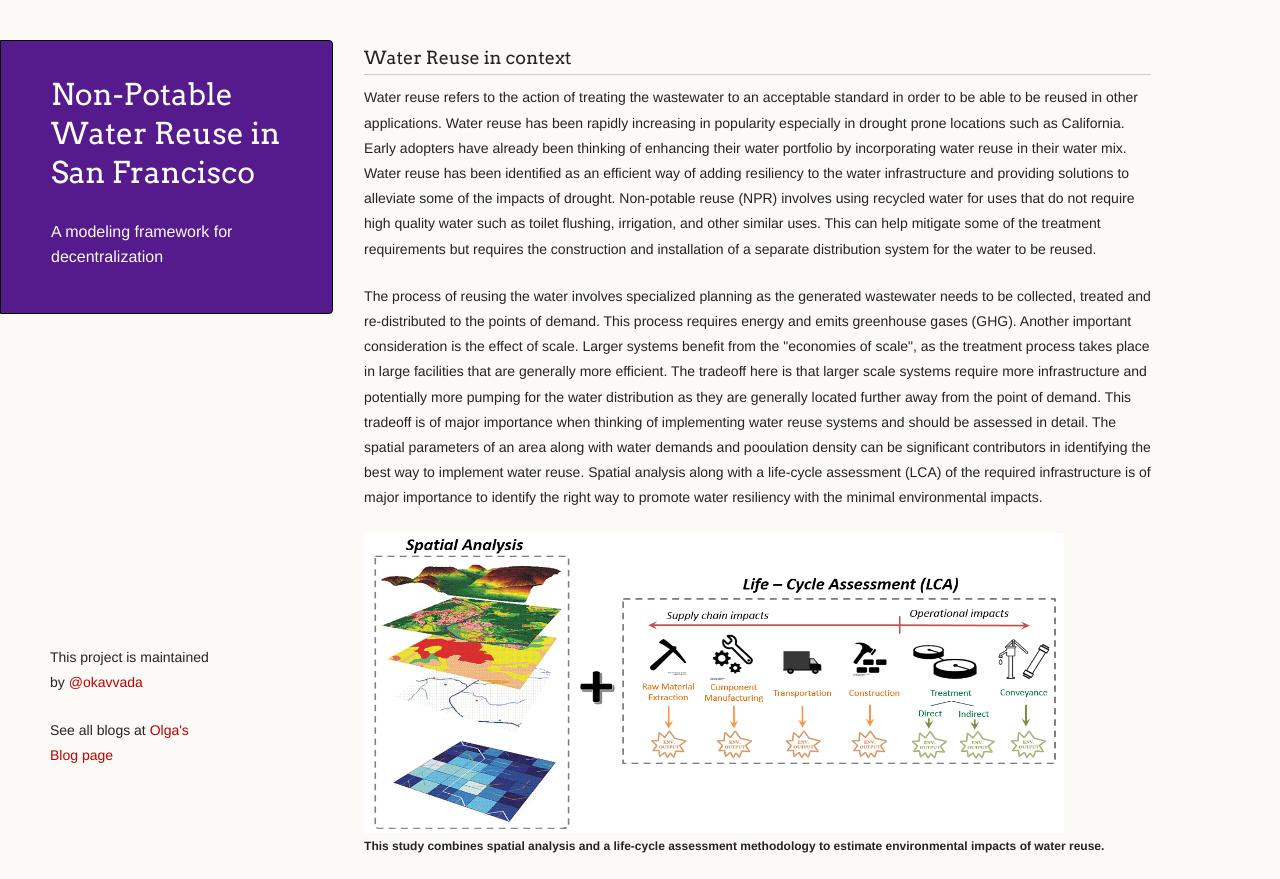
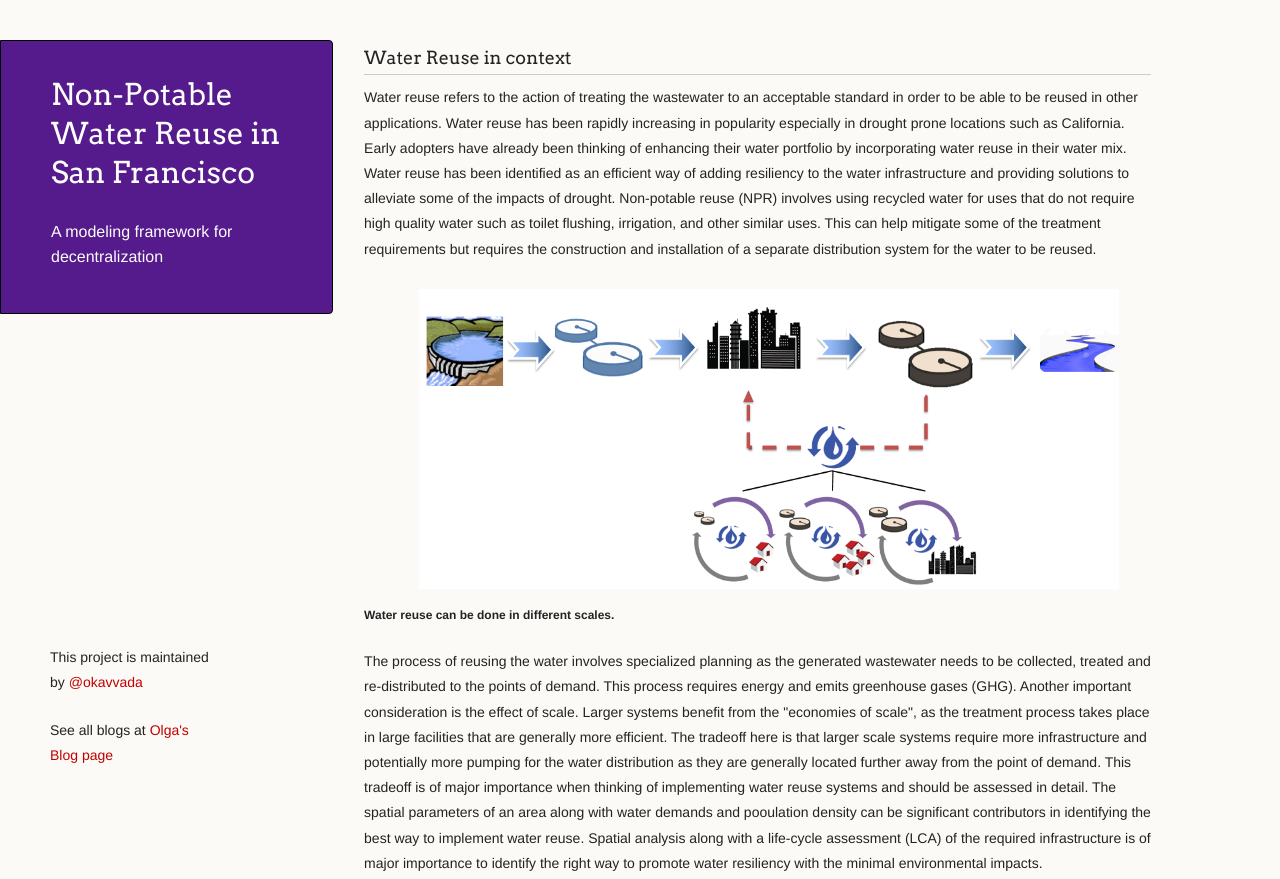
Before and after one commit to okavvada/San_Francisco_webpage, a plain HTML site: page index.html in a window 1280 px wide. Shown: the top 879 px of the page. Drawn offline with Linux system fonts and the light colour scheme.

Commit message:
add reuse image

```diff
--- a/index.html
+++ b/index.html
@@ -22,9 +22,15 @@
 
       </header>
       <section>
+
         <h3>
 <c class="anchor" aria-hidden="true"></c>Water Reuse in context</h3>
 <p>Water reuse refers to the action of treating the wastewater to an acceptable standard in order to be able to be reused in other applications. Water reuse has been rapidly increasing in popularity especially in drought prone locations such as California. Early adopters have already been thinking of enhancing their water portfolio by incorporating water reuse in their water mix. Water reuse has been identified as an efficient way of adding resiliency to the water infrastructure and providing solutions to alleviate some of the impacts of drought. Non-potable reuse (NPR) involves using recycled water for uses that do not require high quality water such as toilet flushing, irrigation, and other similar uses. This can help mitigate some of the treatment requirements but requires the construction and installation of a separate distribution system for the water to be reused. </p>
+
+<a href="https://raw.githubusercontent.com/okavvada/San_Francisco_webpage/gh-pages/images/Dec_Central_LCA_branched.png"><img id="feasibility-image" src="images/water_reuse.png" height="300" width="700"></a>
+<br />
+<c class= "caption"> Water reuse can be done in different scales.</c>
+</p>
 
 <p>The process of reusing the water involves specialized planning as the generated wastewater needs to be collected, treated and re-distributed to the points of demand. This process requires energy and emits greenhouse gases (GHG). Another important consideration is the effect of scale. Larger systems benefit from the "economies of scale", as the treatment process takes place in large facilities that are generally more efficient. The tradeoff here is that larger scale systems require more infrastructure and potentially more pumping for the water distribution as they are generally located further away from the point of demand. This tradeoff is of major importance when thinking of implementing water reuse systems and should be assessed in detail. The spatial parameters of an area along with water demands and pooulation density can be significant contributors in identifying the best way to implement water reuse. Spatial analysis along with a life-cycle assessment (LCA) of the required infrastructure is of major importance to identify the right way to promote water resiliency with the minimal environmental impacts.</p>
 </p>
```
Also changed, not shown: images/water_reuse.PNG (added), 1 other file.
